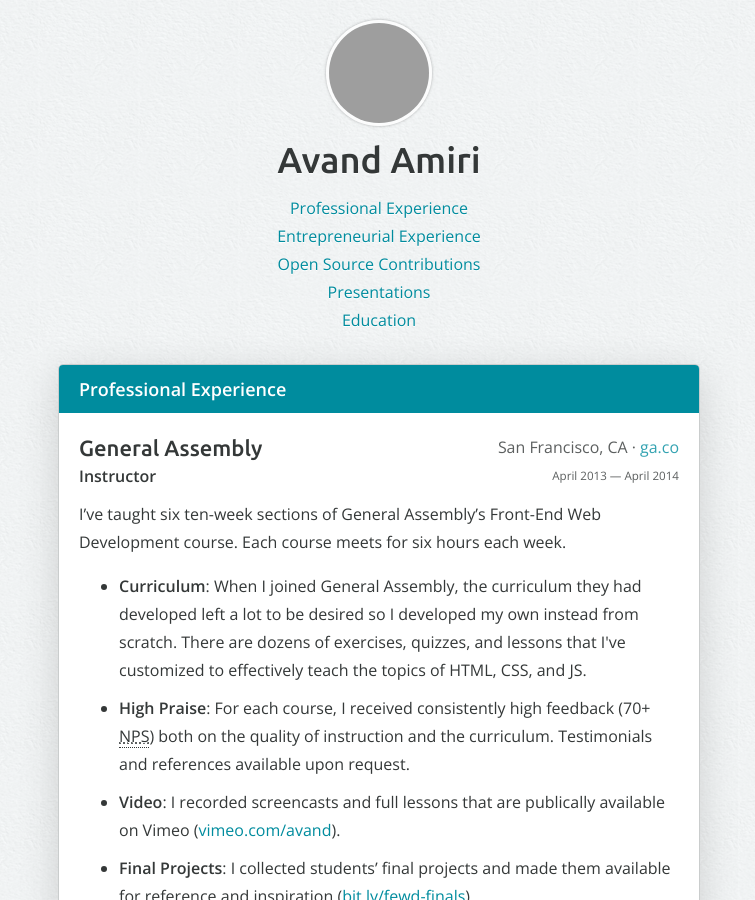
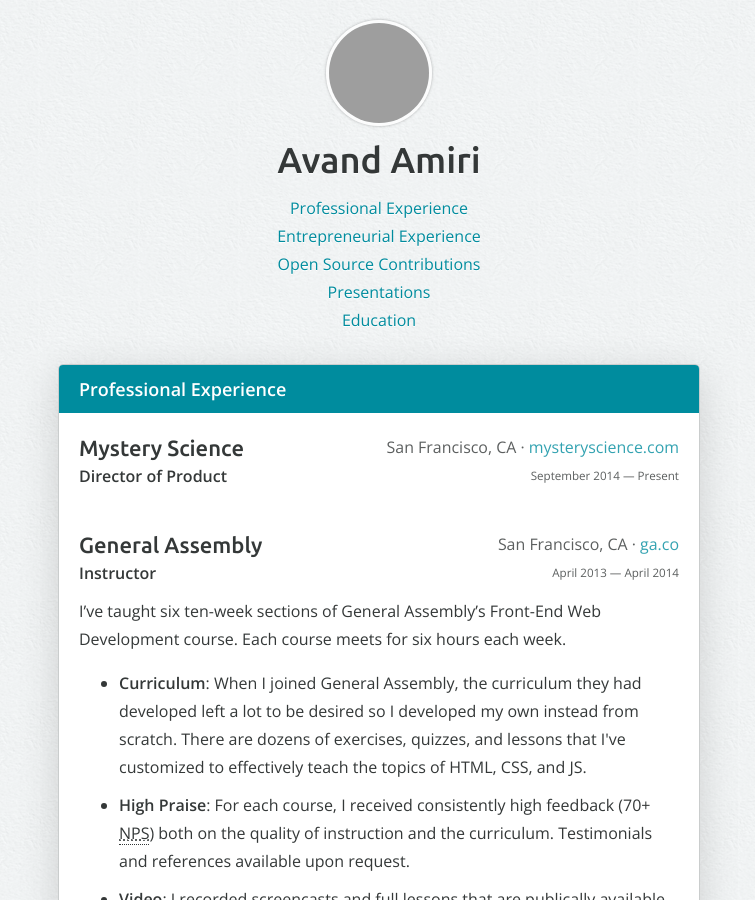
Before and after one commit to avand/avand.github.com, a Jekyll site: the page built from resume.html, in a window 1280 px wide and 900 px high, cut to the strip 0-900 px from the top of the window. Shown: the whole strip, without its empty margins (261-1016 px from the left). Built offline with Jekyll 4.4.1, drawn with Linux system fonts in a browser that asks for light colours; grey boxes are pictures that could not be loaded.

Commit message:
Updating resume with Mystery Science

```diff
--- a/resume.html
+++ b/resume.html
@@ -27,6 +27,23 @@
 
 <section id="professional-experience">
   <h1>Professional Experience</h1>
+
+  <article>
+    <h2>
+      <span class="ubuntu-500">Mystery Science</span>
+      <span>
+        <span class="location">San Francisco, CA</span> ·
+        <a href="http://mysteryscience.com">mysteryscience.com</a>
+      </span>
+    </h2>
+
+    <div>
+      <h3>
+        Director of Product
+        <time>September 2014 — Present</time>
+      </h3>
+    </div>
+  </article>
 
   <article>
     <h2>
```
